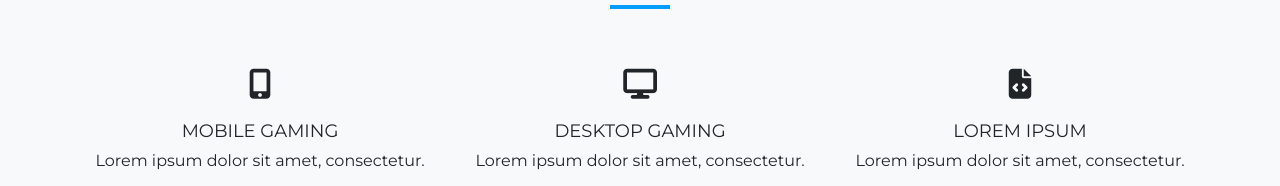
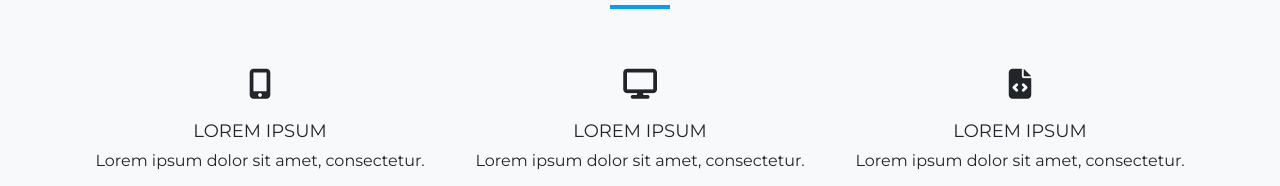
Before and after one commit to FicWojciech/ProGamers, a plain HTML site: page index.html in a window 1280 px wide. Shown: the part 889-1075 px from the top of the page. Drawn offline with nearby package versions, Linux system fonts and the light colour scheme.

Commit message:
p change

```diff
--- a/index.html
+++ b/index.html
@@ -59,14 +59,14 @@
           <div class="col-sm-6 col-md-4 text-center" data-aos="zoom-in" data-aos-delay="100">
             <div class="aboutus-hover">
               <p><i class="fa-solid fa-mobile-screen-button"></i></p>
-              <p class="aboutus-card-title mb-1">mobile gaming</p>
+              <p class="aboutus-card-title mb-1">Lorem ipsum</p>
               <p class="about-us-text">Lorem ipsum dolor sit amet, consectetur.</p>
             </div>
           </div>
           <div class="col-sm-6 col-md-4 text-center" data-aos="zoom-in" data-aos-delay="200">
             <div class="aboutus-hover">
               <p><i class="fa-solid fa-display"></i></p>
-              <p class="aboutus-card-title mb-1">desktop gaming</p>
+              <p class="aboutus-card-title mb-1">Lorem ipsum</p>
               <p class="about-us-text">Lorem ipsum dolor sit amet, consectetur.</p>
             </div>
           </div>
```
